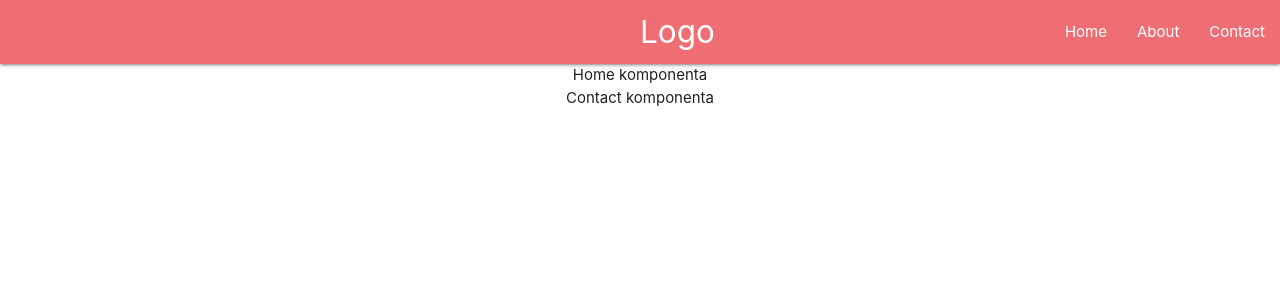
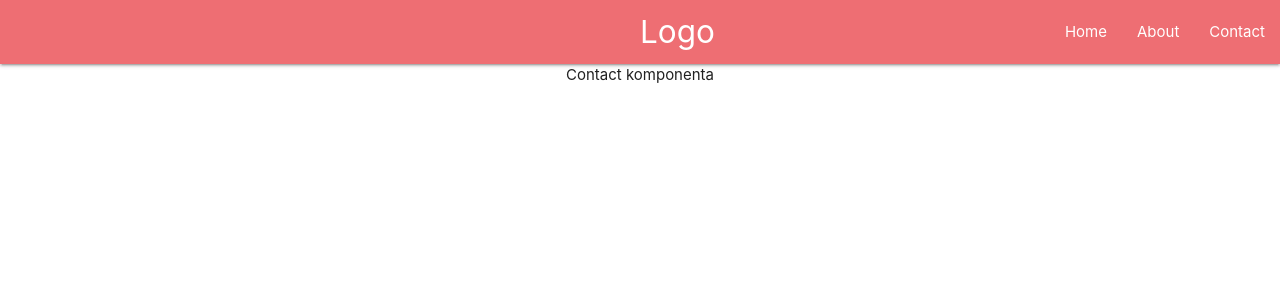
Before and after one commit to stedza93/WebCourse-Frontend, a React (Create React App) app in the folder spa-app-rrouter/: page /contact in a window 1280 px wide. Shown: the top 300 px of the page. Built offline with nearby package versions, Linux system fonts and the light colour scheme.

Commit message:
exact putanja za home

```diff
--- a/spa-app-rrouter/src/App.js
+++ b/spa-app-rrouter/src/App.js
@@ -11,7 +11,7 @@ function App() {
     <BrowserRouter>
     <div className="App">
       <Navbar></Navbar>
-      <Route path="/" component={Home}></Route>
+      <Route exact path="/" component={Home}></Route>
       <Route
         path="/about"
         render={() => <About title="About Us"></About>}
```
